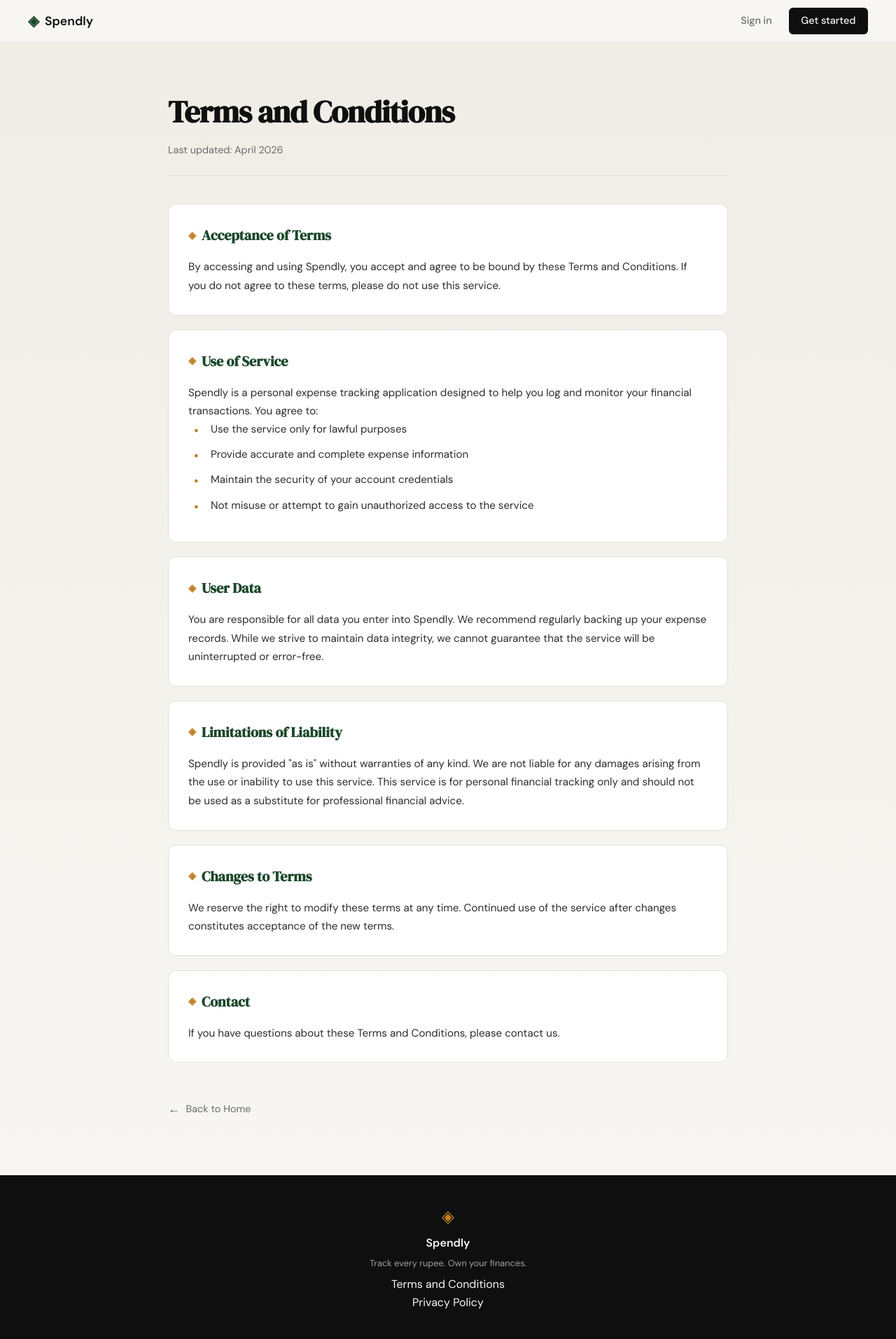
After one commit to Codexanuj012/-Spendly, a Flask app: page /terms in a window 1280 px wide. The commit adds this page. Shown: the whole page at 70% size. Run offline with Flask 3, Linux system fonts and the light colour scheme.

Commit message:
landing: add terms and conditions page and route

```diff
--- a/app.py
+++ b/app.py
@@ -20,6 +20,11 @@ def register():
 @app.route("/login")
 def login():
     return render_template("login.html")
+
+
+@app.route("/terms")
+def terms():
+    return render_template("terms.html")
 
 
 # ------------------------------------------------------------------ #
--- a/templates/base.html
+++ b/templates/base.html
@@ -35,7 +35,7 @@
             <span class="footer-name">Spendly</span>
             <p class="footer-copy">Track every rupee. Own your finances.</p>
             <div class="footer-links">
-                <a href="#">Terms and Conditions</a></br>
+                <a href="{{ url_for('terms') }}">Terms and Conditions</a></br>
                 <a href="#">Privacy Policy</a>
             </div>
         </div>
--- /dev/null
+++ b/templates/terms.html
@@ -0,0 +1,174 @@
+{% extends "base.html" %}
+
+{% block title %}Terms and Conditions — Spendly{% endblock %}
+
+{% block head %}
+<style>
+    .terms-page {
+        padding: 4rem 2rem 5rem;
+        min-height: calc(100vh - 60px - 100px);
+        background: linear-gradient(180deg, var(--paper-warm) 0%, var(--paper) 100%);
+    }
+
+    .terms-container {
+        max-width: 800px;
+        margin: 0 auto;
+    }
+
+    .terms-container h1 {
+        font-family: var(--font-display);
+        font-size: clamp(2rem, 4vw, 2.75rem);
+        color: var(--ink);
+        margin-bottom: 0.5rem;
+        letter-spacing: -0.02em;
+    }
+
+    .terms-intro {
+        font-size: 0.9rem;
+        color: var(--ink-muted);
+        margin-bottom: 2.5rem;
+        padding-bottom: 1.5rem;
+        border-bottom: 1px solid var(--border);
+    }
+
+    .terms-section {
+        background: var(--paper-card);
+        border: 1px solid var(--border);
+        border-radius: var(--radius-md);
+        padding: 1.75rem;
+        margin-bottom: 1.25rem;
+        transition: transform 0.2s, box-shadow 0.2s;
+    }
+
+    .terms-section:hover {
+        transform: translateY(-2px);
+        box-shadow: 0 8px 30px rgba(0, 0, 0, 0.08);
+        border-color: var(--accent-light);
+    }
+
+    .terms-section h2 {
+        font-family: var(--font-display);
+        font-size: 1.25rem;
+        color: var(--accent);
+        margin-bottom: 1rem;
+        display: flex;
+        align-items: center;
+        gap: 0.5rem;
+    }
+
+    .terms-section h2::before {
+        content: "◈";
+        font-size: 0.9rem;
+        color: var(--accent-2);
+    }
+
+    .terms-section p {
+        font-size: 0.95rem;
+        color: var(--ink-soft);
+        line-height: 1.75;
+    }
+
+    .terms-section ul {
+        list-style: none;
+        padding-left: 0.5rem;
+    }
+
+    .terms-section ul li {
+        position: relative;
+        padding-left: 1.5rem;
+        margin-bottom: 0.75rem;
+        font-size: 0.95rem;
+        color: var(--ink-soft);
+        line-height: 1.6;
+    }
+
+    .terms-section ul li::before {
+        content: "•";
+        position: absolute;
+        left: 0;
+        color: var(--accent-2);
+        font-weight: bold;
+        font-size: 1.1rem;
+    }
+
+    .terms-section:last-child {
+        margin-bottom: 0;
+    }
+
+    .back-link {
+        display: inline-flex;
+        align-items: center;
+        gap: 0.5rem;
+        margin-top: 2rem;
+        color: var(--ink-muted);
+        font-size: 0.9rem;
+        transition: color 0.2s;
+    }
+
+    .back-link:hover {
+        color: var(--accent);
+    }
+
+    .back-link::before {
+        content: "←";
+        font-size: 1.1rem;
+    }
+
+    @media (max-width: 600px) {
+        .terms-page {
+            padding: 2.5rem 1rem 3rem;
+        }
+
+        .terms-section {
+            padding: 1.25rem;
+        }
+    }
+</style>
+{% endblock %}
+
+{% block content %}
+<section class="terms-page">
+    <div class="terms-container">
+        <h1>Terms and Conditions</h1>
+        <p class="terms-intro">Last updated: April 2026</p>
+
+        <section class="terms-section">
+            <h2>Acceptance of Terms</h2>
+            <p>By accessing and using Spendly, you accept and agree to be bound by these Terms and Conditions. If you do not agree to these terms, please do not use this service.</p>
+        </section>
+
+        <section class="terms-section">
+            <h2>Use of Service</h2>
+            <p>Spendly is a personal expense tracking application designed to help you log and monitor your financial transactions. You agree to:</p>
+            <ul>
+                <li>Use the service only for lawful purposes</li>
+                <li>Provide accurate and complete expense information</li>
+                <li>Maintain the security of your account credentials</li>
+                <li>Not misuse or attempt to gain unauthorized access to the service</li>
+            </ul>
+        </section>
+
+        <section class="terms-section">
+            <h2>User Data</h2>
+            <p>You are responsible for all data you enter into Spendly. We recommend regularly backing up your expense records. While we strive to maintain data integrity, we cannot guarantee that the service will be uninterrupted or error-free.</p>
+        </section>
+
+        <section class="terms-section">
+            <h2>Limitations of Liability</h2>
+            <p>Spendly is provided "as is" without warranties of any kind. We are not liable for any damages arising from the use or inability to use this service. This service is for personal financial tracking only and should not be used as a substitute for professional financial advice.</p>
+        </section>
+
+        <section class="terms-section">
+            <h2>Changes to Terms</h2>
+            <p>We reserve the right to modify these terms at any time. Continued use of the service after changes constitutes acceptance of the new terms.</p>
+        </section>
+
+        <section class="terms-section">
+            <h2>Contact</h2>
+            <p>If you have questions about these Terms and Conditions, please contact us.</p>
+        </section>
+
+        <a href="{{ url_for('landing') }}" class="back-link">Back to Home</a>
+    </div>
+</section>
+{% endblock %}
```
